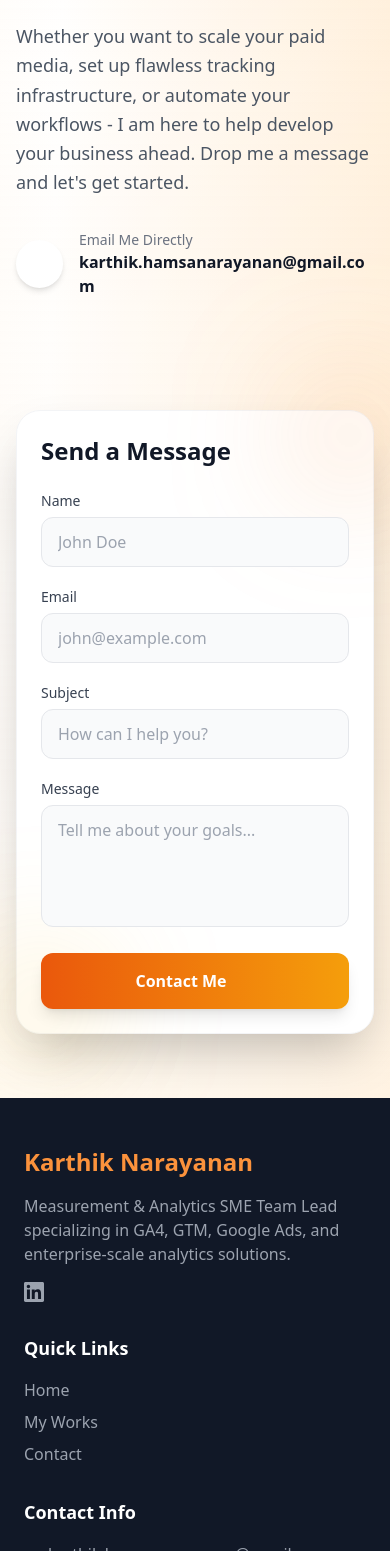
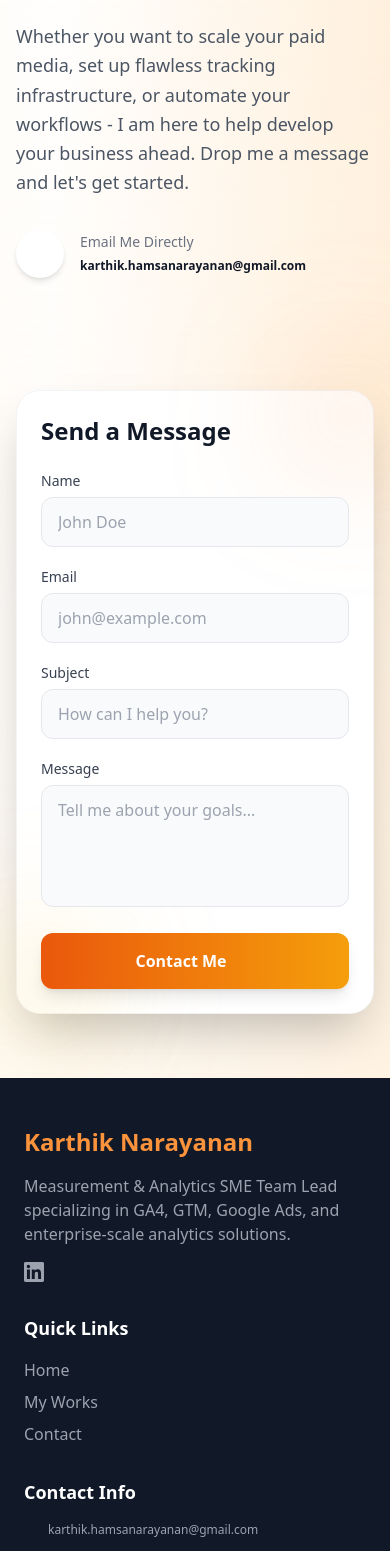
Before and after one commit to karthik-nkarth/portfolio, a React (Vite) app: page / in a window 390 px wide. Shown: the part 10449-12000 px from the top of the page. Built offline with nearby package versions, Linux system fonts and the light colour scheme; no server answers; some icons are missing.

Commit message:
Fix text size based on screen instead

```diff
--- a/src/components/CallToAction.jsx
+++ b/src/components/CallToAction.jsx
@@ -80,7 +80,7 @@ const CallToAction = () => {
                 </div>
                 <div>
                   <p className="text-sm text-gray-500 dark:text-gray-400 font-medium">Email Me Directly</p>
-                  <a href="mailto:karthik.hamsanarayanan@gmail.com" className="font-semibold text-gray-900 dark:text-white hover:text-orange-600 transition-colors break-all">
+                  <a href="mailto:karthik.hamsanarayanan@gmail.com" className="text-xs sm:text-sm md:text-base font-semibold text-gray-900 dark:text-white hover:text-orange-600 transition-colors">
                     karthik.hamsanarayanan@gmail.com
                   </a>
                 </div>
--- a/src/components/Footer.jsx
+++ b/src/components/Footer.jsx
@@ -56,7 +56,7 @@ const Footer = () => {
             <ul className="space-y-3">
               <li className="flex items-center gap-2 text-gray-400">
                 <Icon icon="hugeicons:mail-01" className="w-4 h-4" />
-                <a href="mailto:karthik.hamsanarayanan@gmail.com" className="hover:text-orange-400 transition-colors break-all">
+                <a href="mailto:karthik.hamsanarayanan@gmail.com" className="text-xs sm:text-sm md:text-base hover:text-orange-400 transition-colors">
                   karthik.hamsanarayanan@gmail.com
                 </a>
               </li>
--- a/src/pages/Contact.jsx
+++ b/src/pages/Contact.jsx
@@ -84,7 +84,7 @@ const Contact = () => {
                     </div>
                     <div>
                       <h3 className="font-semibold text-gray-900 dark:text-white mb-1">Email</h3>
-                      <a href="mailto:karthik.hamsanarayanan@gmail.com" className="text-gray-600 dark:text-gray-400 hover:text-orange-600 dark:hover:text-orange-400 transition-colors break-all">
+                      <a href="mailto:karthik.hamsanarayanan@gmail.com" className="text-xs sm:text-sm md:text-base text-gray-600 dark:text-gray-400 hover:text-orange-600 dark:hover:text-orange-400 transition-colors">
                         karthik.hamsanarayanan@gmail.com
                       </a>
                     </div>
```
